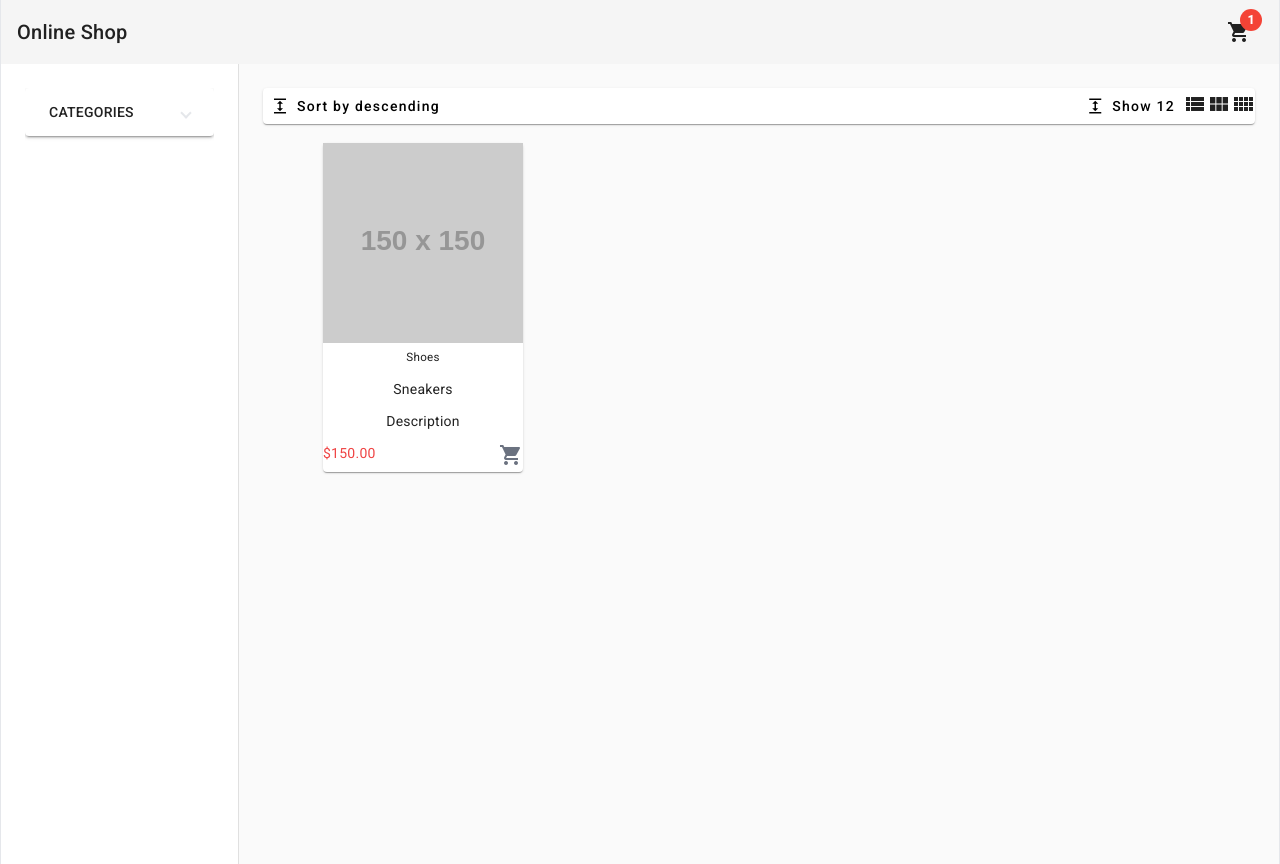
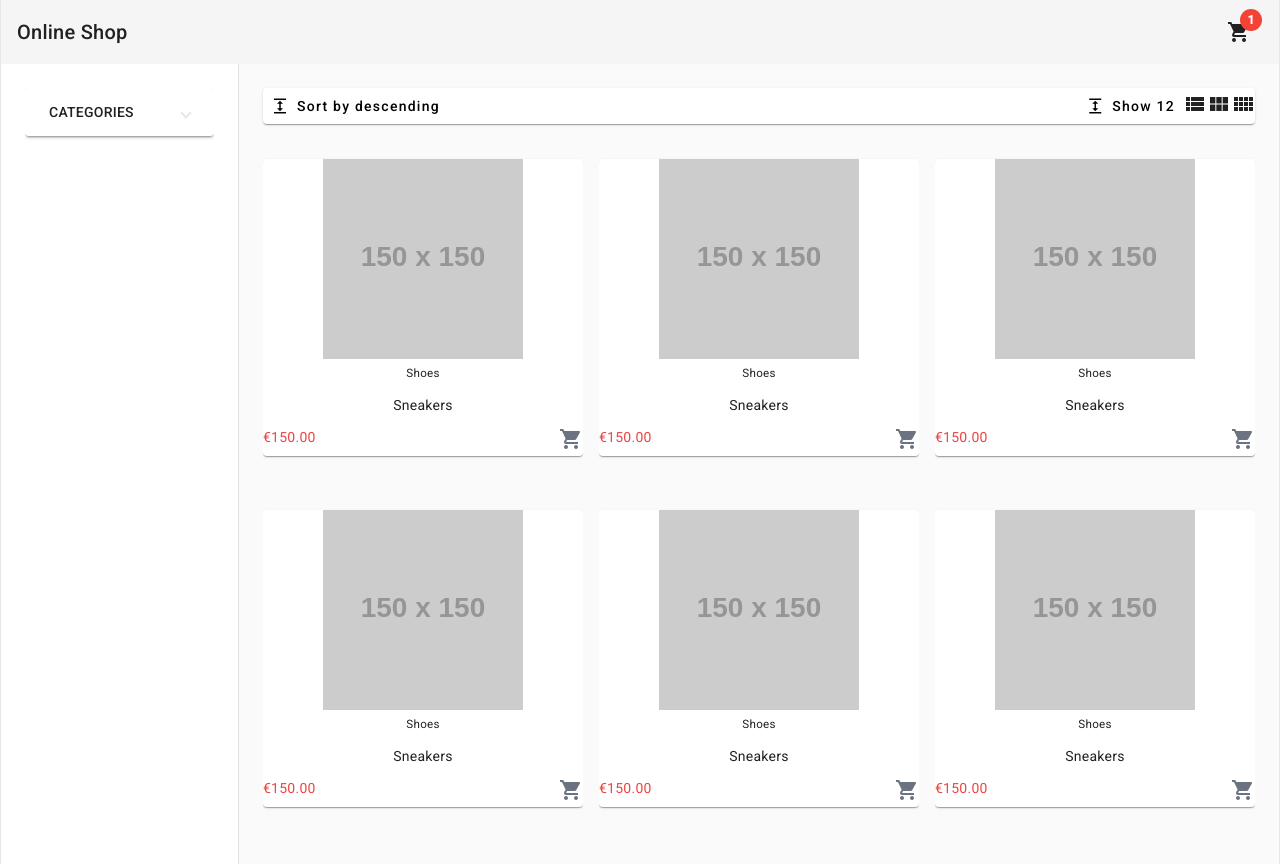
Before and after one commit to akrhode/angular-shop-site, an Angular app: page /home in a window 1280 px wide. Built offline with nearby package versions, Linux system fonts and the light colour scheme.

Commit message:
Build product cards section

```diff
--- a/src/app/pages/home/components/product-box/product-box.component.html
+++ b/src/app/pages/home/components/product-box/product-box.component.html
@@ -1,17 +1,25 @@
-<mat-card class="text-center">
-  <div>
-    <img class="mb-1 mx-auto h-[200px]" src="https://via.placeholder.com/150" />
-    <div class="w-full"></div>
+<mat-card [ngClass]="{ 'text-center': !fullWidthMode }">
+  <div [ngClass]="{ flex: fullWidthMode }">
+    <img
+      class="mb-1 mx-auto h-[200px]"
+      [ngClass]="{ 'h-[200px]': !fullWidthMode, 'h-[360px]': fullWidthMode }"
+      src="https://via.placeholder.com/150"
+    />
+    <div
+      class="w-full"
+      [ngClass]="{ 'px-8 flex flex-col justify-between': fullWidthMode }"
+    >
       <div>
         <h5>Shoes</h5>
         <p class="truncate hover:whitespace-normal">Sneakers</p>
-      <p>Description</p>
+        <p *ngIf="fullWidthMode">Description</p>
       </div>
       <div class="flex justify-between">
-      <span class="text-red-500">{{ "150" | currency }}</span>
+        <span class="text-red-500">{{ "150" | currency : "EUR" }}</span>
         <button>
           <mat-icon class="text-gray-500">shopping_cart</mat-icon>
         </button>
       </div>
     </div>
+  </div>
 </mat-card>
--- a/src/app/pages/home/components/product-box/product-box.component.ts
+++ b/src/app/pages/home/components/product-box/product-box.component.ts
@@ -1,7 +1,12 @@
-import { Component } from '@angular/core';
+import { Component, Input, OnInit } from '@angular/core';
 
 @Component({
   selector: 'app-product-box',
   templateUrl: './product-box.component.html',
 })
-export class ProductBoxComponent {}
+export class ProductBoxComponent implements OnInit {
+  @Input() fullWidthMode = false;
+  constructor() {}
+
+  ngOnInit(): void {}
+}
--- a/src/app/pages/home/home.component.html
+++ b/src/app/pages/home/home.component.html
@@ -6,13 +6,44 @@
     <app-filters (showCategory)="onShowCategory($event)"></app-filters>
   </mat-drawer>
   <mat-drawer-content class="p-6">
-    <app-products-header
-      >(columnsCountChange)="onColumnsCountChange()"
-      {{ category }}</app-products-header
-    >
+    <app-products-header (columnsCountChange)="onColumnsCountChange($event)">
+    </app-products-header>
     <mat-grid-list gutterSize="16" [cols]="cols" [rowHeight]="rowHeight">
       <mat-grid-tile>
-        <app-product-box></app-product-box>
+        <app-product-box
+          class="w-full"
+          [fullWidthMode]="cols === 1"
+        ></app-product-box>
+      </mat-grid-tile>
+      <mat-grid-tile>
+        <app-product-box
+          class="w-full"
+          [fullWidthMode]="cols === 1"
+        ></app-product-box>
+      </mat-grid-tile>
+      <mat-grid-tile>
+        <app-product-box
+          class="w-full"
+          [fullWidthMode]="cols === 1"
+        ></app-product-box>
+      </mat-grid-tile>
+      <mat-grid-tile>
+        <app-product-box
+          class="w-full"
+          [fullWidthMode]="cols === 1"
+        ></app-product-box>
+      </mat-grid-tile>
+      <mat-grid-tile>
+        <app-product-box
+          class="w-full"
+          [fullWidthMode]="cols === 1"
+        ></app-product-box>
+      </mat-grid-tile>
+      <mat-grid-tile>
+        <app-product-box
+          class="w-full"
+          [fullWidthMode]="cols === 1"
+        ></app-product-box>
       </mat-grid-tile>
     </mat-grid-list> </mat-drawer-content
 ></mat-drawer-container>
```
Lines whose indentation alone changed are shown as unchanged.
